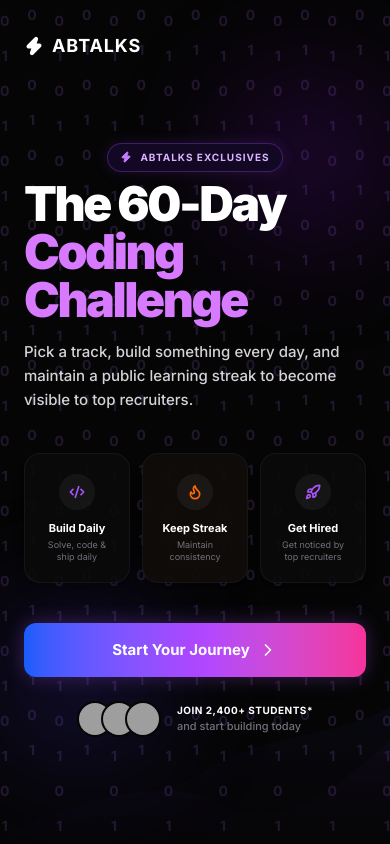
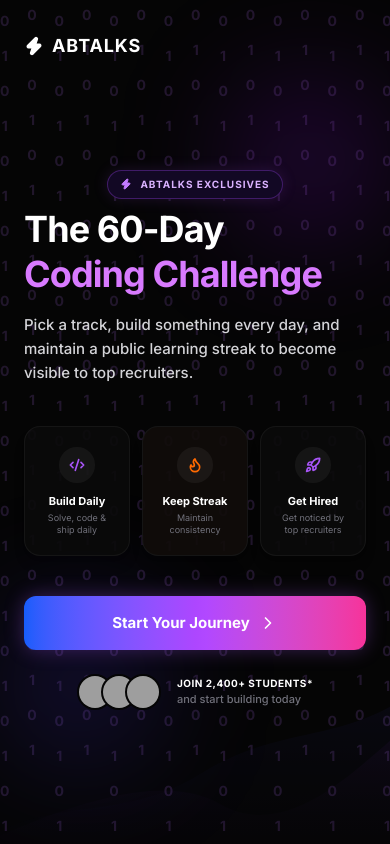
Before and after one commit to SubhamMukhopadhyay/elevatex-abtalks, a Next.js app: page / in a window 390 px wide. Built offline with nearby package versions, Linux system fonts and the light colour scheme; grey boxes are pictures that could not be loaded.

Commit message:
style: reduce font size to 4xl and use font-bold so text fits exactly on two lines on mobile

```diff
--- a/app/page.tsx
+++ b/app/page.tsx
@@ -56,9 +56,9 @@
           </div>
         </div>
 
-        {/* Hero Typography - Left Aligned, Tight tracking, Solid Purple, Extra Bold */}
+        {/* Hero Typography */}
         <div className="space-y-4 w-full text-left">
-          <h1 className="text-[3rem] font-black leading-[1.0] tracking-tighter">
+          <h1 className="text-4xl md:text-[3rem] font-bold leading-tight tracking-tight">
             <span className="text-white block">The 60-Day</span>
             <span className="text-[#d87aff] block">Coding Challenge</span>
           </h1>
```
